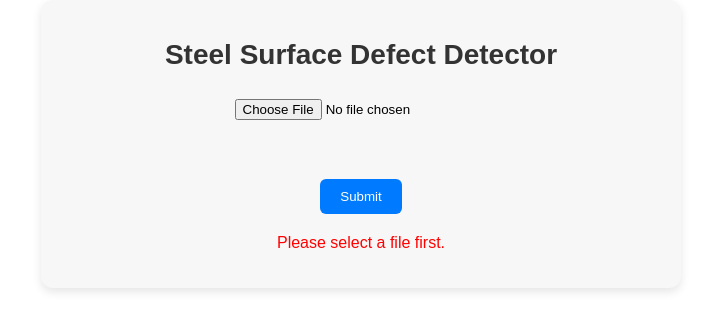
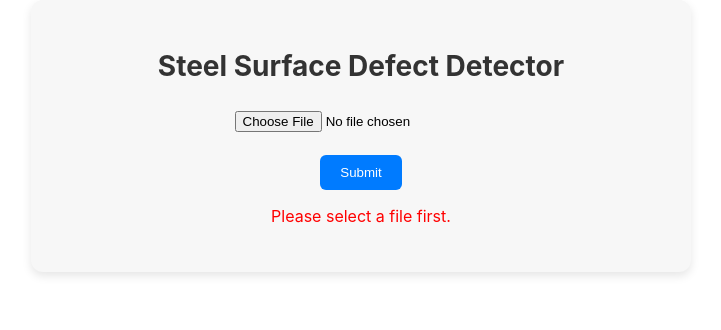
Before and after one commit to tanishqkumar14/defect-detector-frontend, a React (Create React App) app: page / in a window 1280 px wide. Both pictures are taken after a click on the button "Submit". Shown: the top 330 px of the page, without its empty margins (279-1000 px from the left). Built offline with nearby package versions, Linux system fonts and the light colour scheme.

Commit message:
Updated backend endpoint to Hugging Face Space

```diff
--- a/src/App.js
+++ b/src/App.js
@@ -3,26 +3,14 @@
 
 function App() {
   const [file, setFile] = useState(null);
-  const [preview, setPreview] = useState(null);
   const [result, setResult] = useState(null);
   const [loading, setLoading] = useState(false);
   const [error, setError] = useState('');
 
   const handleFileChange = (e) => {
-    const selectedFile = e.target.files[0];
-    setFile(selectedFile);
+    setFile(e.target.files[0]);
     setResult(null);
     setError('');
-
-    if (selectedFile) {
-      const reader = new FileReader();
-      reader.onloadend = () => {
-        setPreview(reader.result);
-      };
-      reader.readAsDataURL(selectedFile);
-    } else {
-      setPreview(null);
-    }
   };
 
   const handleSubmit = async (e) => {
@@ -40,7 +28,7 @@
     try {
       const response = await fetch('https://tanishq89-defect-detector-hf.hf.space/predict', {
         method: 'POST',
-        body: formData
+        body: formData,
       });
 
       if (!response.ok) {
@@ -57,31 +45,17 @@
   };
 
   return (
-    <div className="App" style={{ padding: '20px', fontFamily: 'Arial' }}>
+    <div className="App">
       <h1>Steel Surface Defect Detector</h1>
       <form onSubmit={handleSubmit}>
         <input type="file" onChange={handleFileChange} accept="image/*" />
-        <br /><br />
-        <button type="submit" disabled={loading}>
-          {loading ? 'Analyzing...' : 'Submit'}
-        </button>
+        <button type="submit">Submit</button>
       </form>
 
-      {preview && (
-        <div style={{ marginTop: '20px' }}>
-          <h3>Image Preview:</h3>
-          <img
-            src={preview}
-            alt="Preview"
-            style={{ maxWidth: '300px', borderRadius: '8px', border: '1px solid #ccc' }}
-          />
-        </div>
-      )}
-
-      {loading && <p style={{ marginTop: '20px' }}>Loading prediction...</p>}
-      {error && <p style={{ color: 'red', marginTop: '20px' }}>{error}</p>}
+      {loading && <p>Loading prediction...</p>}
+      {error && <p style={{ color: 'red' }}>{error}</p>}
       {result && (
-        <div style={{ marginTop: '20px' }}>
+        <div>
           <h3>Prediction Result:</h3>
           <p><strong>Defect:</strong> {result.defect}</p>
           <p><strong>Confidence:</strong> {result.confidence}%</p>
```
